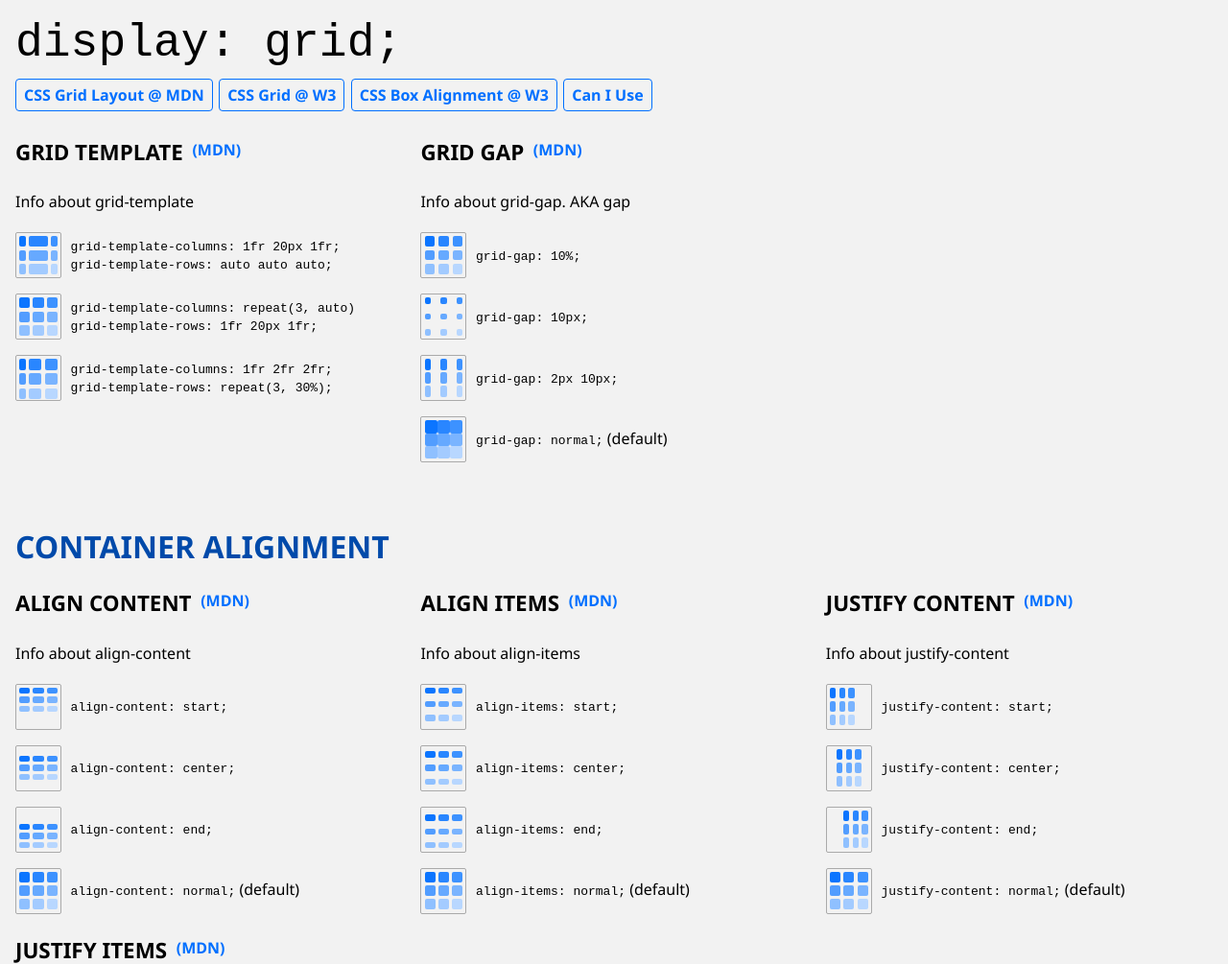
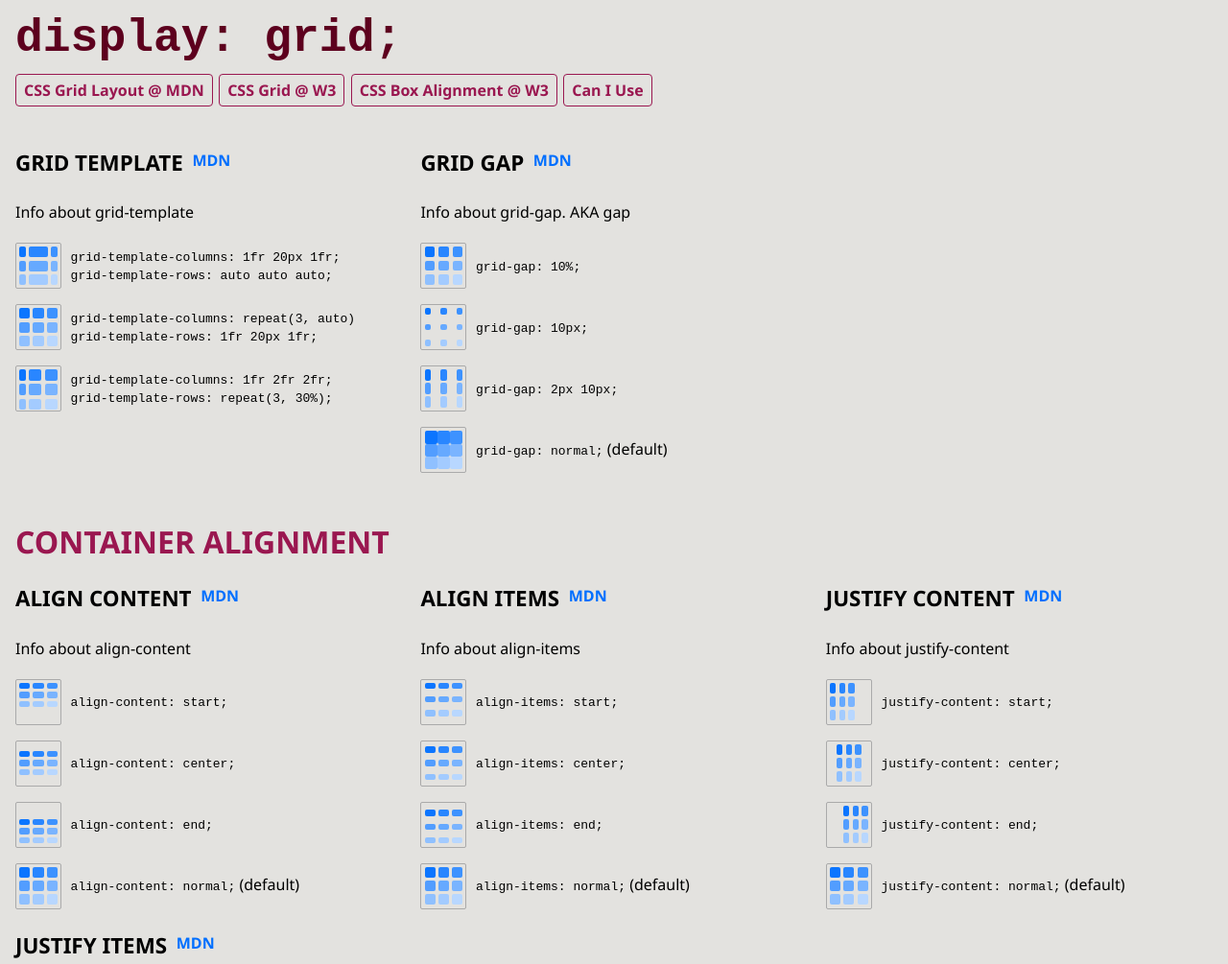
Before and after one commit to ajosedev/grid-cheatsheet, a Gatsby site: page / in a window 1280 px wide. Shown: the top 1005 px of the page at 96% size. Built offline with nearby package versions, Linux system fonts and the light colour scheme; Gatsby itself is replaced by a stand-in of ours.

Commit message:
Header, colour, and link improvements

```diff
--- a/src/components/property.js
+++ b/src/components/property.js
@@ -32,7 +32,7 @@ const Property = ({ children, header, link }) => (
     <Header>
       {header}
       <Link href={`https://developer.mozilla.org/en-US/docs/Web/CSS/${link || kebabCase(header)}`}>
-        (MDN)
+        MDN
       </Link>
     </Header>
     {children}
--- a/src/components/section.js
+++ b/src/components/section.js
@@ -1,12 +1,15 @@
 import React from "react";
 import PropTypes from 'prop-types';
 import styled from "styled-components";
+
+const StyledSection = styled.section`
+  margin: 3rem 0 2rem;
+`;
 
 const SectionGrid = styled.div`
   display: grid;
   grid-template-columns: repeat(auto-fill, minmax(300px, 1fr));
   grid-gap: 1.2rem;
-  margin-bottom: 4rem;
 
   @media (max-width: 25rem) {
     grid-template-columns: 1fr;
@@ -18,21 +21,42 @@ const Header = styled.h2`
   margin-bottom: 2rem;
   font-size: 2rem;
   text-transform: uppercase;
-  color: ${props => props.theme.darkBlue};
+  display: inline-block;
+  color: ${props => props.theme.four};
+
+  &:hover {
+    a { opacity: 1; }
+  }
+  a {
+    color: ${props => props.theme.five};
+    font-size: 1.4rem;
+    margin-left: 10px;
+    vertical-align: top;
+    cursor: pointer;
+    text-decoration: none;
+    opacity: 0;
+    transition: opacity 250ms;
+  }
 `;
 
-const Section = ({ children, header }) => (
-  <section>
-    <Header>{header}</Header>
+const Section = ({ children, header, id }) => (
+  <StyledSection>
+    {header && <Header>{header}<a id={id} href={`#${id}`}>#</a></Header>}
     <SectionGrid>
       {children}
     </SectionGrid>
-  </section>
+  </StyledSection>
 )
 
 Section.propTypes = {
   children: PropTypes.node.isRequired,
-  header: PropTypes.string.isRequired,
+  header: PropTypes.string,
+  id: PropTypes.string,
 };
 
+Section.defaultProps = {
+  header: '',
+  id: '',
+}
+
 export default Section;
--- a/src/index.css
+++ b/src/index.css
@@ -49,7 +49,7 @@ table {
 html {
 	box-sizing: border-box;
 	font-family: 'Segoe UI', Tahoma, Geneva, Verdana, sans-serif;
-	background-color: #f2f2f2;
+	background-color: #E3E2DF;
 }
 *, *:before, *:after {
   box-sizing: inherit;
--- a/src/pages/index.js
+++ b/src/pages/index.js
@@ -7,9 +7,10 @@ import Section from '../components/section';
 import '../index.css';
 
 const Header = styled.h1`
-  h3 {
-    font-size: 3rem;
-  }
+  font-size: 3rem;
+  font-weight: bold;
+  color: ${props => props.theme.one};
+  font-family: monospace;
 `;
 
 const HeaderLinks = styled.div`
@@ -23,9 +24,9 @@ const HeaderLinks = styled.div`
     justify-content: center;
     padding: 0 0.5rem;
     text-decoration: none;
-    color: ${props => props.theme.blue};
+    color: ${props => props.theme.four};
     line-height: 2rem;
-    border: 1px solid ${props => props.theme.blue};
+    border: 1px solid ${props => props.theme.four};
     margin-right: .4rem;
     border-radius: 4px;
     font-weight: 600;
@@ -33,8 +34,8 @@ const HeaderLinks = styled.div`
     transition: color 250ms, border-color 250ms;
 
     &:hover {
-      color: #000;
-      border-color: #000;
+      color: ${props => props.theme.five};
+      border-color: ${props => props.theme.five};
     }
   }
 `
@@ -54,6 +55,11 @@ const Description = styled.p`
 const theme = {
   blue: '#006fff',
   darkBlue: '#004aaa',
+  one: '#5D001E',
+  two: '#E3E2DF',
+  three: '#E3AFBC',
+  four: '#9A1750',
+  five: '#EE4C7C',
 };
 
 const twoColumns = 'grid-template-columns: repeat(2, auto);';
@@ -63,15 +69,15 @@ const columnFlow = 'grid-auto-flow: column;';
 const App = () => (
   <ThemeProvider theme={theme}>
     <main>
-      <Header>
-        <h3><code>display: grid;</code></h3>
+      <header>
+        <Header>display: grid;</Header>
         <HeaderLinks>
           <a href="https://developer.mozilla.org/en-US/docs/Web/CSS/CSS_Grid_Layout">CSS Grid Layout @ MDN</a>
           <a href="https://www.w3.org/TR/css-grid-1/">CSS Grid @ W3</a>
           <a href="https://www.w3.org/TR/css-align-3/">CSS Box Alignment @ W3</a>
           <a href="https://caniuse.com/#feat=css-grid">Can I Use</a>
         </HeaderLinks>
-      </Header>
+      </header>
       <Section header="">
         <Property header="grid template">
           <Description>Info about grid-template</Description>
@@ -87,7 +93,7 @@ const App = () => (
           <Declaration code={["grid-gap: normal;"]} isDefault />
         </Property>
       </Section>
-      <Section header="Container alignment">
+      <Section header="Container alignment" id="container-align">
         <Property header="align content">
           <Description>Info about align-content</Description>
           <Declaration code={["align-content: start;"]} />
@@ -117,7 +123,7 @@ const App = () => (
           <Declaration code={["justify-items: normal;"]} isDefault />
         </Property>
       </Section>
-      <Section header="Item alignment">
+      <Section header="Item alignment" id="item-align">
         <Property header="align self">
           <Description>Info about align-self</Description>
           <Declaration code={["align-self: start;"]} styleItem />
@@ -133,7 +139,7 @@ const App = () => (
           <Declaration code={["justify-self: auto;"]} styleItem isDefault/>
         </Property>
       </Section>
-      <Section header="Item placement">
+      <Section header="Item placement" id="item-place">
         <Property header="grid row">
           <Description>Info about grid-row</Description>
           <Declaration code={["grid-row-start: 2;"]} styleItem />
@@ -158,7 +164,7 @@ const App = () => (
           <Declaration code={["grid-area: 2 / 2 / 4 / 4;"]} styleItem />
         </Property>
       </Section>
-      <Section header="Auto alignment/placement">
+      <Section header="Auto alignment/placement" id="auto-align">
         <Property header="grid auto flow">
           <Description>Info about grid-auto-flow</Description>
           <Declaration code={["grid-auto-flow: column;"]} />
```
